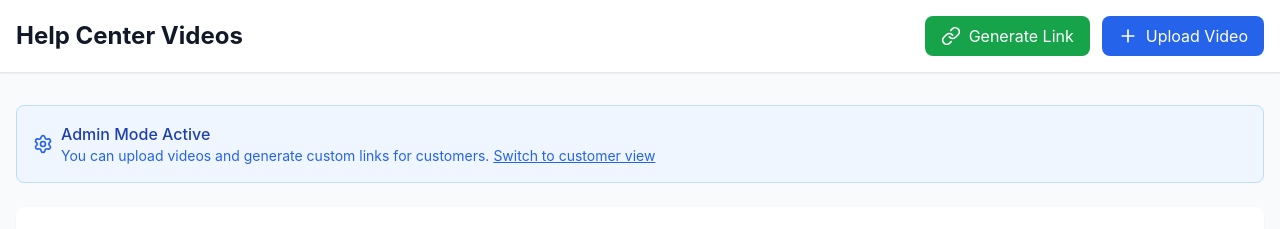
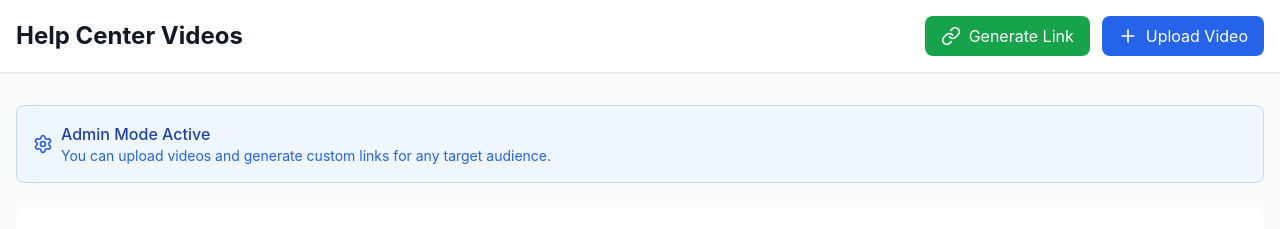
Before and after one commit to Tripple3A/TrainingVideoPlatform, a React (Create React App) app: page / in a window 1280 px wide. Shown: the top 229 px of the page. Built offline with nearby package versions, Linux system fonts and the light colour scheme.

Commit message:
code update

```diff
--- a/src/VideoPlatform.jsx
+++ b/src/VideoPlatform.jsx
@@ -375,8 +375,8 @@ const VideoHelpPlatform = () => {
               <div>
                 <p className="text-blue-800 font-medium">Admin Mode Active</p>
                 <p className="text-blue-600 text-sm">
-                  You can upload videos and generate custom links for customers.
-                  <a href="?" className="underline ml-1">Switch to customer view</a>
+                  You can upload videos and generate custom links for any target audience.
+
                 </p>
               </div>
             </div>
```
